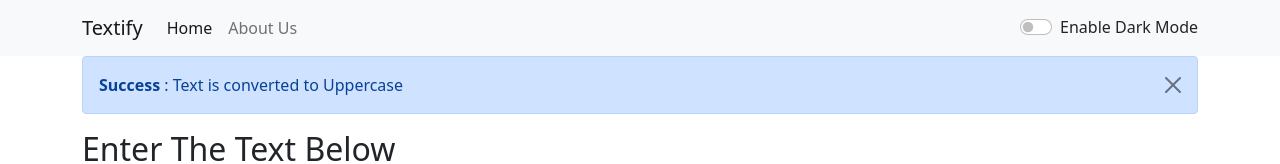
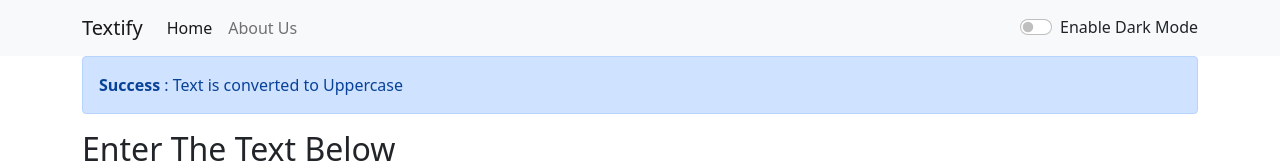
Before and after one commit to ahmadmangla/Textify-App, a React (Create React App) app in the folder my-app/: page / in a window 1280 px wide. Both pictures are taken after a click on the button "Convert to UpperCase". Shown: the top 164 px of the page. Built offline with nearby package versions, Linux system fonts and the light colour scheme.

Commit message:
Error fixed

```diff
--- a/my-app/src/Components/Alert.js
+++ b/my-app/src/Components/Alert.js
@@ -2,9 +2,8 @@
 
 const Alert = (props) => {
     return (
-         props.alert && <div class="alert alert-primary alert-dismissible fade show" role="alert">
+         props.alert && <div className="alert alert-primary alert-dismissible fade show" role="alert">
             <strong>{props.alert.type}</strong> : {props.alert.message}
-            <button type="button" class="btn-close" data-bs-dismiss="alert" aria-label="Close"></button>
         </div>
     )
 
```
Also changed, not shown: 1 other file (tests, documents, lock files or other folders).
